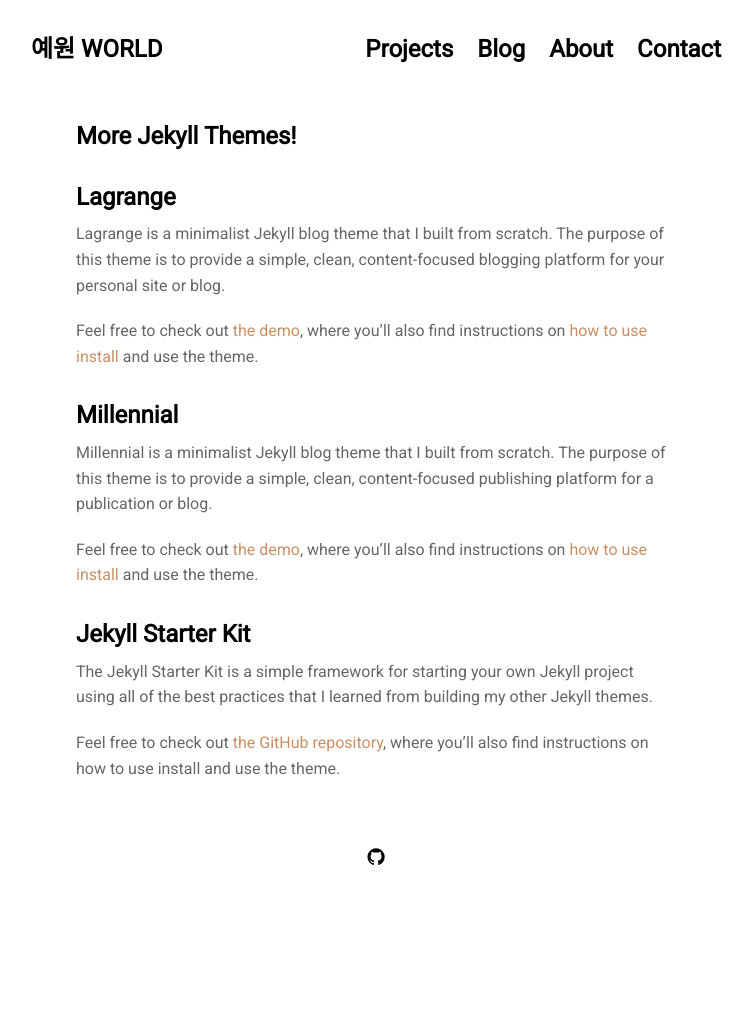
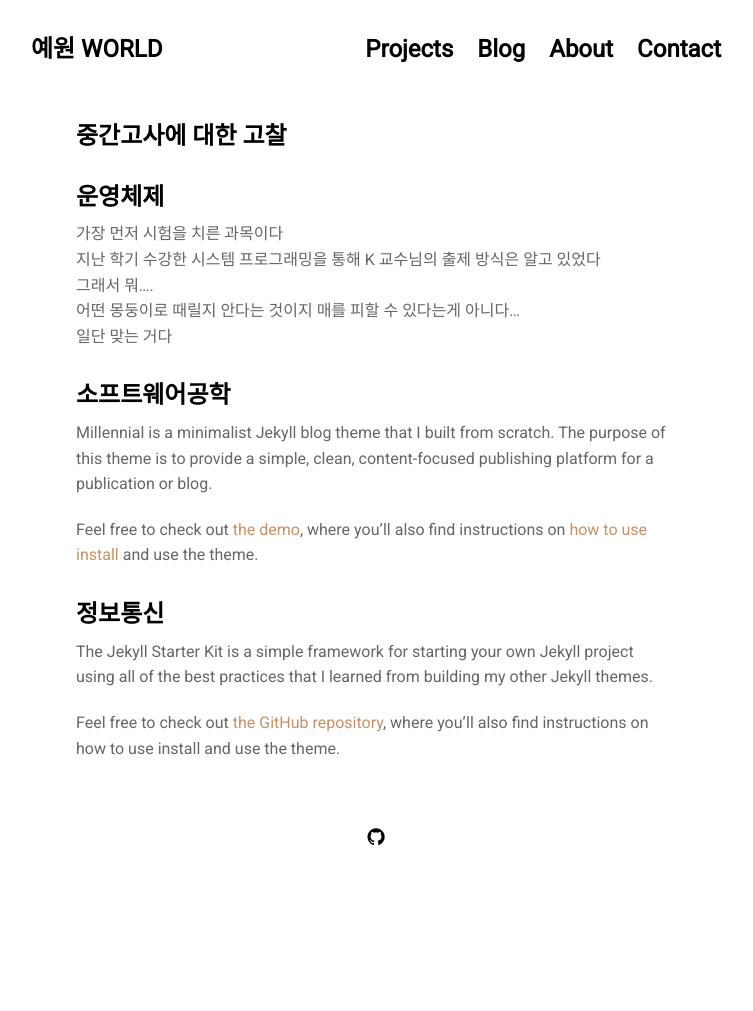
Before and after one commit to yaewon0411/blog, a Jekyll site: the page built from _posts/2013-01-01-more-jekyll-themes.md, in a window 1280 px wide. Shown: the whole page, without its empty margins (264-1017 px from the left). Built offline with Jekyll 4.4.1, drawn with Linux system fonts in a browser that asks for light colours; nearby versions of some CDN libraries.

Commit message:
update blog section

```diff
--- a/_posts/2013-01-01-more-jekyll-themes.md
+++ b/_posts/2013-01-01-more-jekyll-themes.md
@@ -1,21 +1,25 @@
 ---
 layout: post
-title: "More Jekyll Themes!"
+title: "중간고사에 대한 고찰"
 ---
 
-#### Lagrange
+#### 운영체제
 
-Lagrange is a minimalist Jekyll blog theme that I built from scratch. The purpose of this theme is to provide a simple, clean, content-focused blogging platform for your personal site or blog.
+가장 먼저 시험을 치른 과목이다<br>
+지난 학기 수강한 시스템 프로그래밍을 통해 K 교수님의 출제 방식은 알고 있었다<br>
+그래서 뭐....<br> 어떤 몽둥이로 때릴지 안다는 것이지 매를 피할 수 있다는게 아니다...<br>
+일단 맞는 거다<br>
 
-Feel free to check out <a href="https://lenpaul.github.io/Lagrange/" target="_blank">the demo</a>, where you’ll also find instructions on <a href="https://lenpaul.github.io/Lagrange/journal/getting-started.html">how to use install</a> and use the theme.
 
-#### Millennial
+
+
+#### 소프트웨어공학
 
 Millennial is a minimalist Jekyll blog theme that I built from scratch. The purpose of this theme is to provide a simple, clean, content-focused publishing platform for a publication or blog.
 
 Feel free to check out <a href="https://lenpaul.github.io/Millennial/" target="_blank">the demo</a>, where you’ll also find instructions on <a href="https://lenpaul.github.io/Millennial/documentation/getting-started.html">how to use install</a> and use the theme.
 
-#### Jekyll Starter Kit
+#### 정보통신
 
 The Jekyll Starter Kit is a simple framework for starting your own Jekyll project using all of the best practices that I learned from building my other Jekyll themes.
 
```
